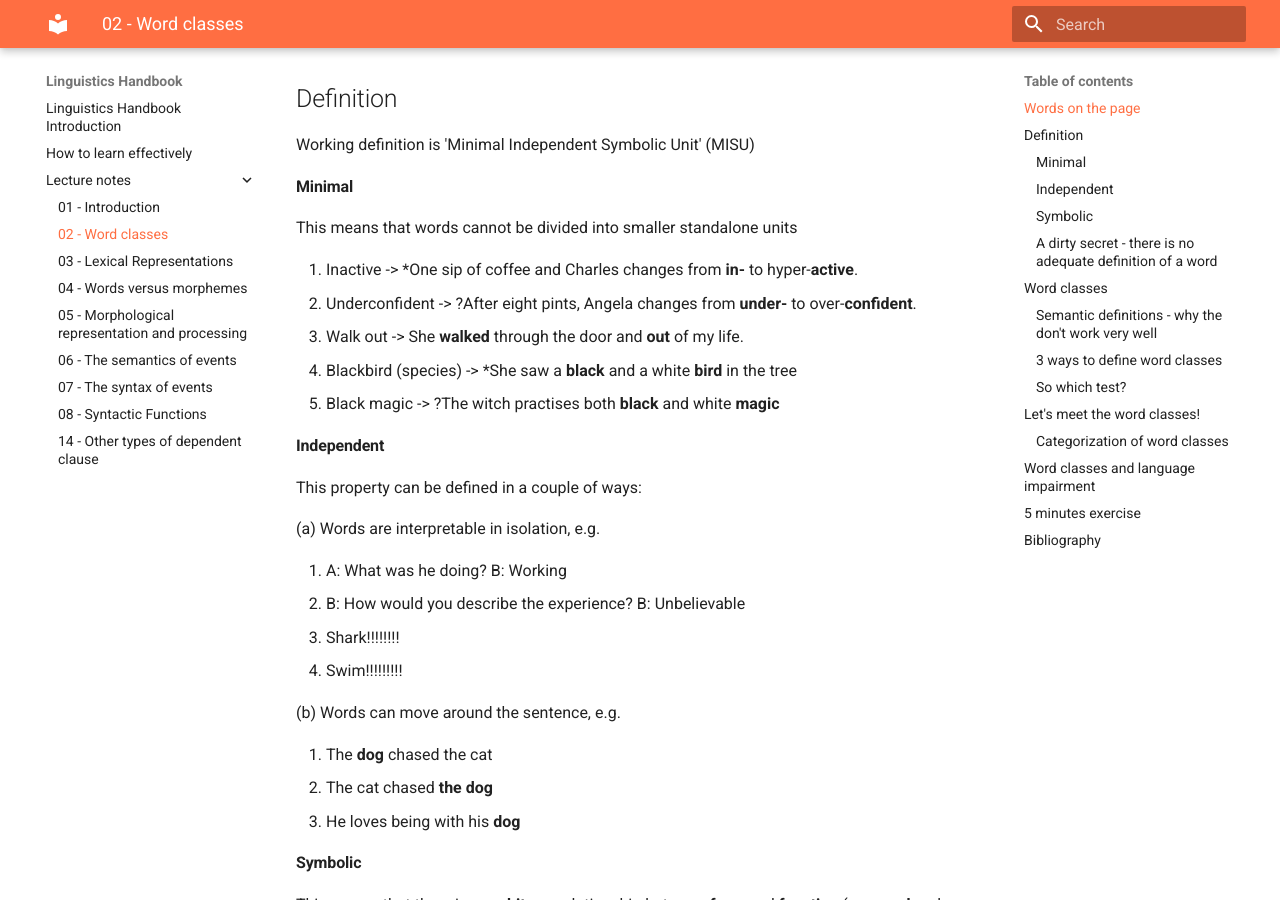
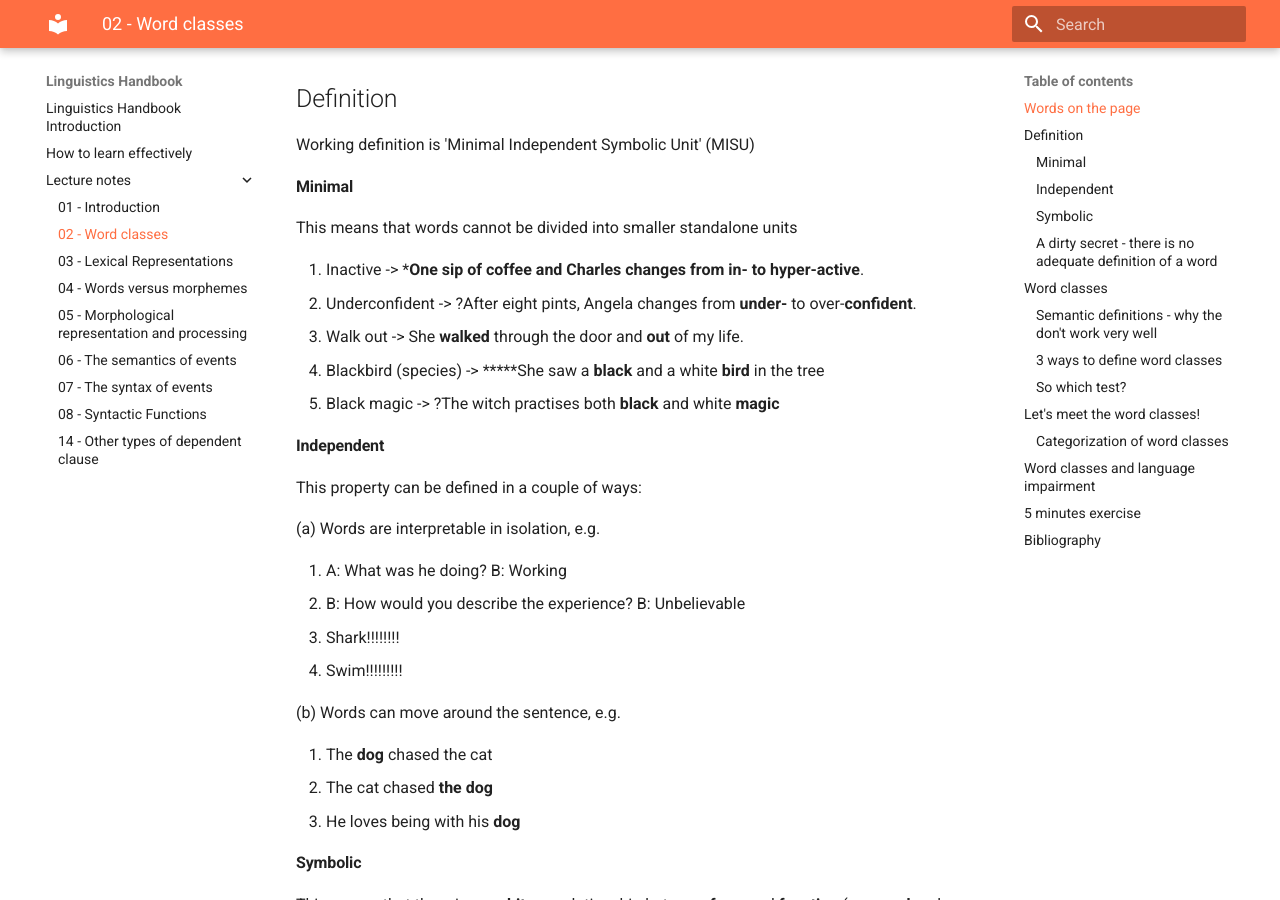
Before and after one commit to nickriches/linguistics_handbook, an MkDocs documentation site: the page built from docs/lecture notes/02 - Word Classes.md, in a window 1280 px wide and 900 px high, scrolled down 407 px. Built offline with MkDocs 1.6.1 and Material for MkDocs 9.7.7, drawn with Linux system fonts in a browser that asks for light colours.

Commit message:
asterisks wk 2

```diff
--- a/docs/lecture notes/02 - Word Classes.md
+++ b/docs/lecture notes/02 - Word Classes.md
@@ -20,10 +20,10 @@
 
 This means that words cannot be divided into smaller standalone units
 
-1. Inactive -> *One sip of coffee and Charles changes from **in-** to hyper-**active**.
+1. Inactive -> *****One sip of coffee and Charles changes from **in-** to hyper-**active**.
 2. Underconfident -> ?After eight pints, Angela changes from **under-** to over-**confident**.
 3. Walk out -> She **walked** through the door and **out** of my life.
-4. Blackbird (species) -> *She saw a **black** and a white **bird** in the tree
+4. Blackbird (species) -> *****She saw a **black** and a white **bird** in the tree
 5. Black magic -> ?The witch practises both **black** and white **magic**
 
 #### Independent
```
Also changed, not shown: site/lecture notes/02 - Word Classes/index.html, site/search/search_index.json, site/sitemap.xml, 1 other file.
